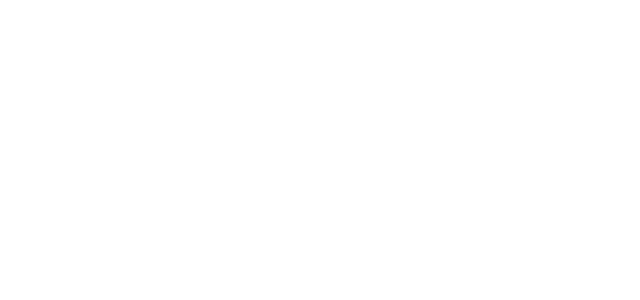
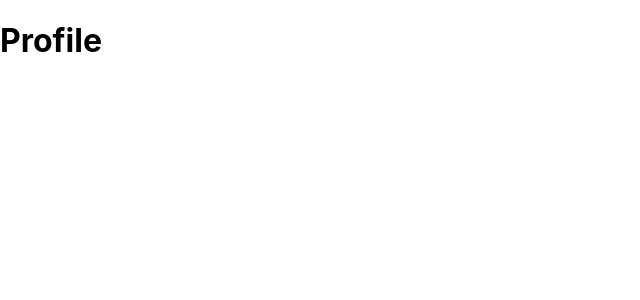
Before and after one commit to PedroFolego/Git_Finder, a React (Create React App) app: page /profile in a window 1280 px wide. Shown: the top 300 px of the page, without its empty margins (0-640 px from the left). Built offline with nearby package versions, Linux system fonts and the light colour scheme.

Commit message:
refactor: setDataProfile receive response

```diff
--- a/src/App.jsx
+++ b/src/App.jsx
@@ -5,12 +5,12 @@ import SearchProfile from './pages/SearchProfile';
 import UserProfile from './pages/UserProfile';
 
 function App() {
-  const [urlProfile, setUrlProfile] = useState('');
+  const [dataProfile, setDataProfile] = useState({});
   return (
 
     <Routes>
-      <Route exact path="/" element={<SearchProfile setUrlProfile={setUrlProfile} urlProfile={urlProfile} />} />
-      <Route exact path="/profile" element={<UserProfile />} />
+      <Route exact path="/" element={<SearchProfile setDataProfile={setDataProfile} />} />
+      <Route exact path="/profile" element={<UserProfile dataProfile={dataProfile} />} />
     </Routes>
   );
 }
--- a/src/pages/SearchProfile.jsx
+++ b/src/pages/SearchProfile.jsx
@@ -3,7 +3,7 @@ import React, { useState } from 'react';
 import PropTypes from 'prop-types';
 import { useNavigate } from 'react-router-dom';
 
-function SearchProfile({ setUrlProfile }) {
+function SearchProfile({ setDataProfile }) {
   const [input, setInput] = useState('');
   const [emptyInput, setEmptyInput] = useState(false);
   const [invalidUser, setInvalidUser] = useState(false);
@@ -16,8 +16,8 @@ function SearchProfile({ setUrlProfile }) {
 
   const getProfile = async () => {
     try {
-      await axios.get(`https://api.github.com/users/${input}`);
-      setUrlProfile(`https://api.github.com/users/${input}`);
+      const response = await axios.get(`https://api.github.com/users/${input}`);
+      setDataProfile(response.data);
       navigate('/profile');
     } catch (error) {
       notFoundUser();
@@ -71,5 +71,5 @@ function SearchProfile({ setUrlProfile }) {
 export default SearchProfile;
 
 SearchProfile.propTypes = {
-  setUrlProfile: PropTypes.func.isRequired,
+  setDataProfile: PropTypes.func.isRequired,
 };
--- a/src/pages/UserProfile.jsx
+++ b/src/pages/UserProfile.jsx
@@ -1,5 +1,18 @@
-function UserProfile() {
+import React, { useEffect } from 'react';
 
+function UserProfile({ dataProfile }) {
+  useEffect(() => {
+
+  });
+  // const getRepositories = async () => {
+
+  // };
+  return (
+    <main>
+      <h1>Profile</h1>
+      <h3>{dataProfile.name}</h3>
+    </main>
+  );
 }
 
 export default UserProfile;
```
